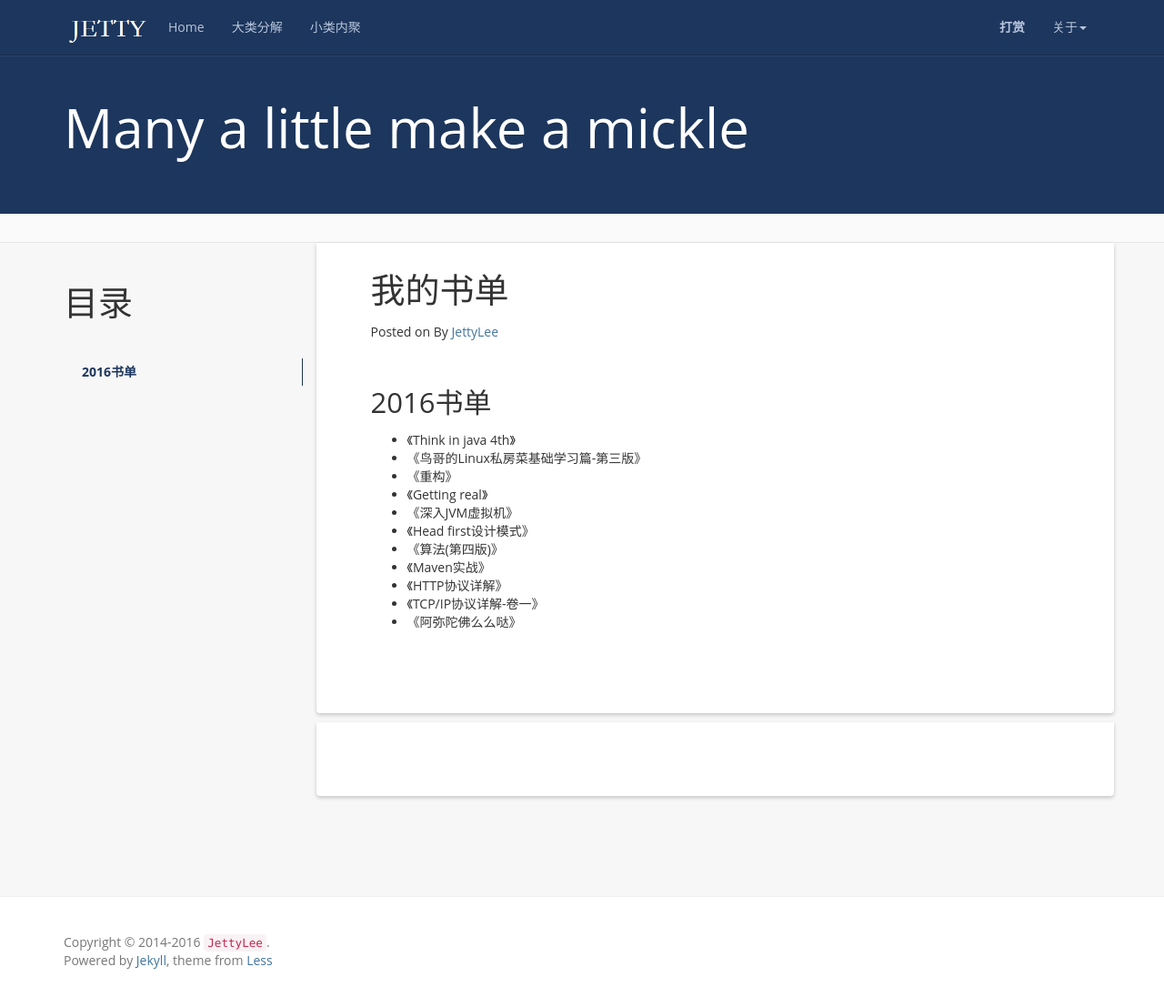
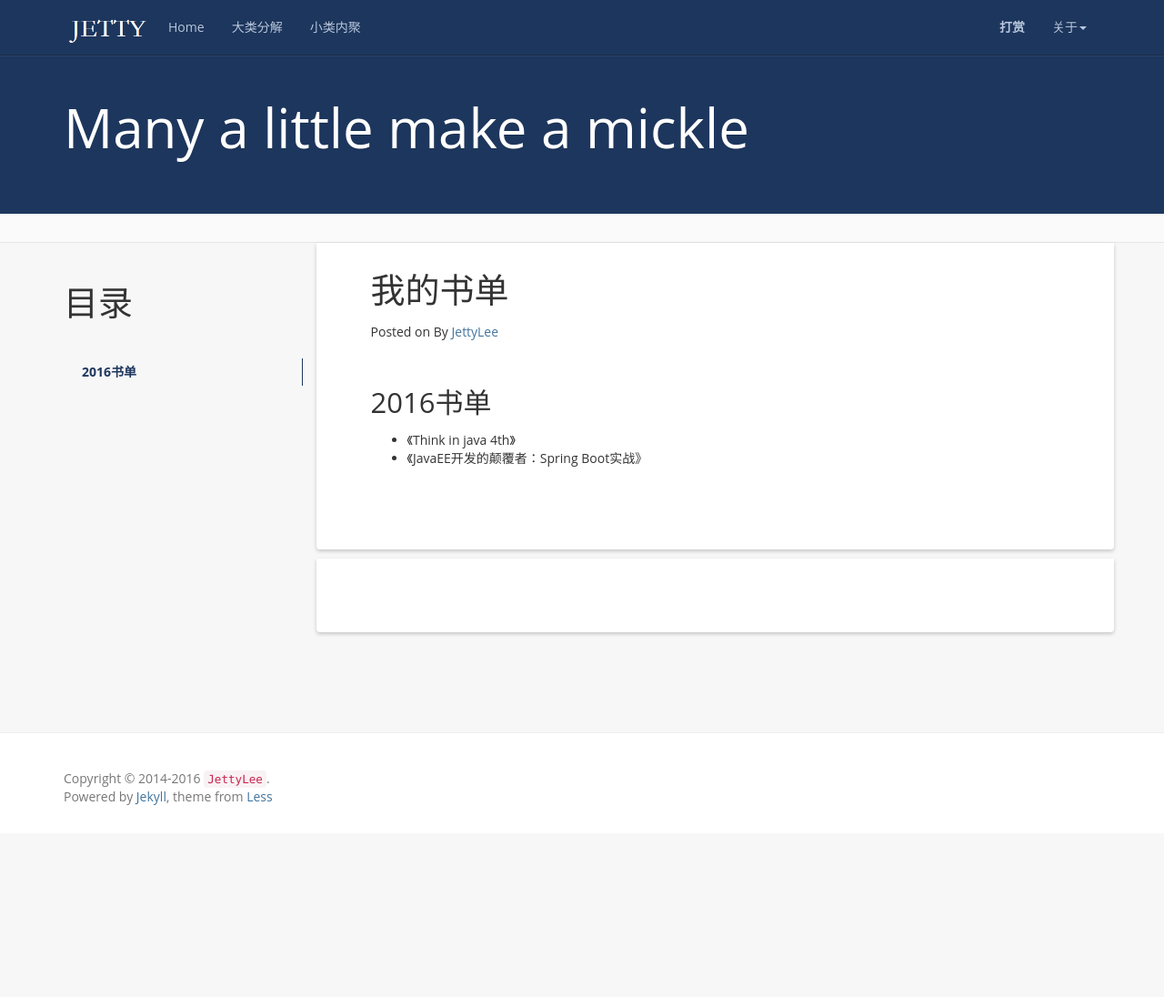
Before and after one commit to JettyLee/blog, a Jekyll site: the page built from books.md, in a window 1280 px wide and 1096 px high. Shown: the whole window at 91% size. Built offline with Jekyll 4.4.1, drawn with Linux system fonts in a browser that asks for light colours; comment, search, counter and statistics services are not loaded.

Commit message:
update booklist

```diff
--- a/books.md
+++ b/books.md
@@ -12,13 +12,4 @@ permalink: /books/
 -----------------------------------------------------------------
 
 + 《Think in java 4th》
-+ 《鸟哥的Linux私房菜基础学习篇-第三版》
-+ 《重构》
-+ 《Getting real》
-+ 《深入JVM虚拟机》
-+ 《Head first设计模式》
-+ 《算法(第四版)》
-+ 《Maven实战》
-+ 《HTTP协议详解》
-+ 《TCP/IP协议详解-卷一》
-+ 《阿弥陀佛么么哒》
++ 《JavaEE开发的颠覆者：Spring Boot实战》
```
